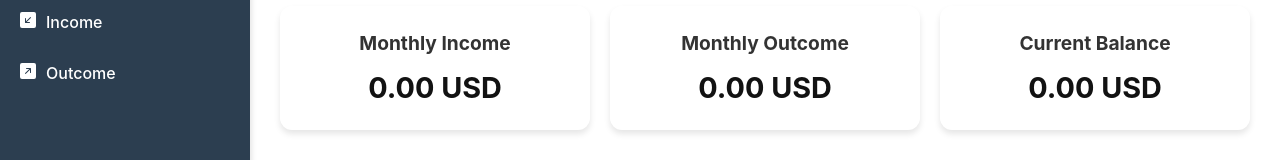
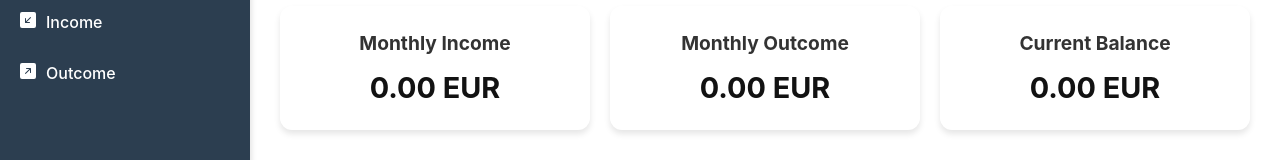
Before and after one commit to jesuspinar/personal-finance, an Angular app: page /dashboard in a window 1280 px wide. Shown: the part 134-294 px from the top of the page. Built offline with nearby package versions, Linux system fonts and the light colour scheme.

Commit message:
Update currency to euro

```diff
--- a/src/app/dashboard/dashboard.component.html
+++ b/src/app/dashboard/dashboard.component.html
@@ -3,15 +3,15 @@
 <div class="stats-grid">
   <div class="stat-card">
     <h2>Monthly Income</h2>
-    <p>{{ monthlyIncome | number: '1.2-2' }} USD</p>
+    <p>{{ monthlyIncome | number: '1.2-2' }} EUR</p>
   </div>
   <div class="stat-card">
     <h2>Monthly Outcome</h2>
-    <p>{{ monthlyOutcome | number: '1.2-2' }} USD</p>
+    <p>{{ monthlyOutcome | number: '1.2-2' }} EUR</p>
   </div>
   <div class="stat-card">
     <h2>Current Balance</h2>
-    <p>{{ balance | number: '1.2-2' }} USD</p>
+    <p>{{ balance | number: '1.2-2' }} EUR</p>
   </div>
 </div>
 
```
